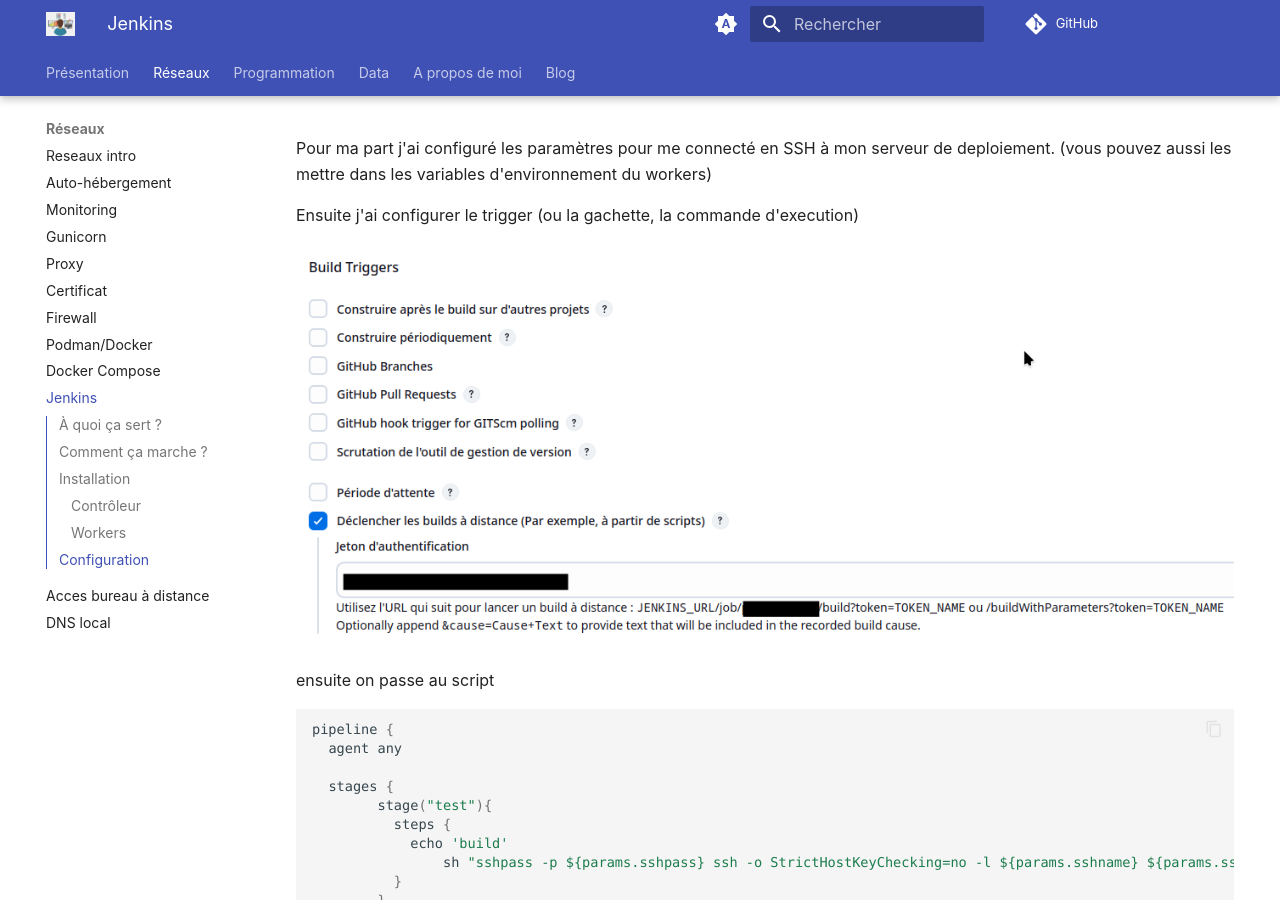
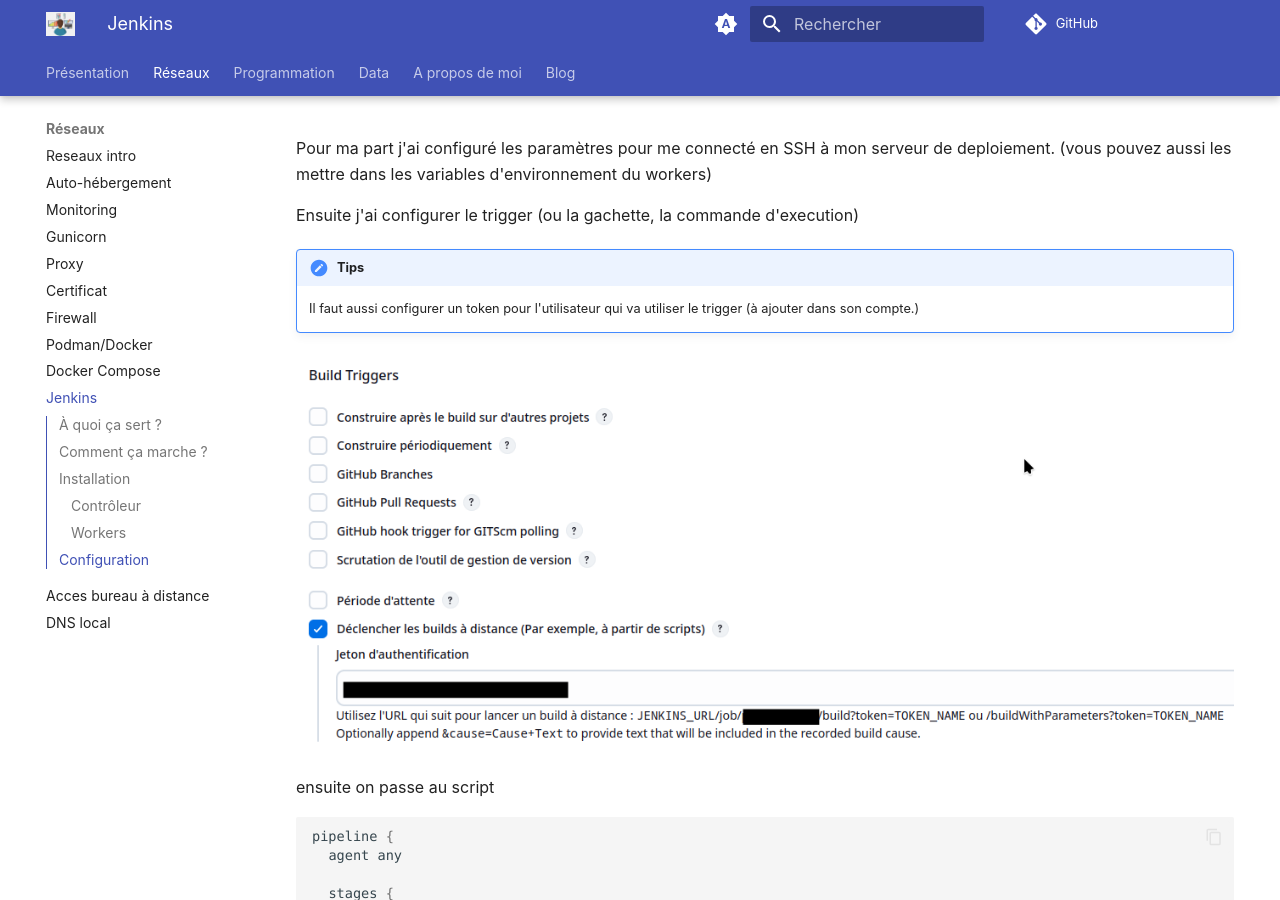
Before and after one commit to barrmath/piweb2, an MkDocs documentation site: the page built from docs/reseaux/jenkins.md, in a window 1280 px wide and 900 px high, scrolled down 6329 px. Built offline with MkDocs 1.6.1 and Material for MkDocs 9.7.7, drawn with Linux system fonts in a browser that asks for light colours.

Commit message:
Ajouter tips token pour compte dans jenkins

```diff
--- a/docs/reseaux/jenkins.md
+++ b/docs/reseaux/jenkins.md
@@ -107,6 +107,9 @@ Pour ma part j'ai configuré les paramètres pour me connecté en SSH à mon ser
 
 Ensuite j'ai configurer le trigger (ou la gachette, la commande d'execution)
 
+!!!tips
+    Il faut aussi configurer un token pour l'utilisateur qui va utiliser le trigger (à ajouter dans son compte.)
+
 ![trigger configuration](jenkins/trigger.png)
 
 ensuite on passe au script
```
